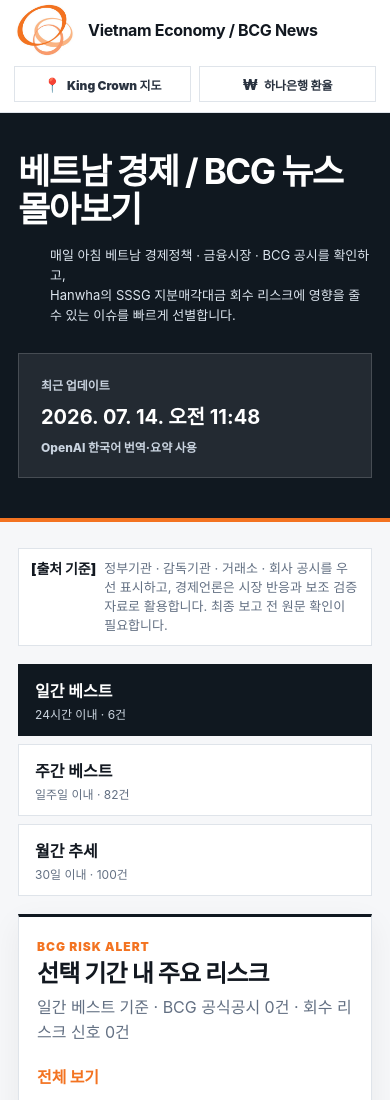
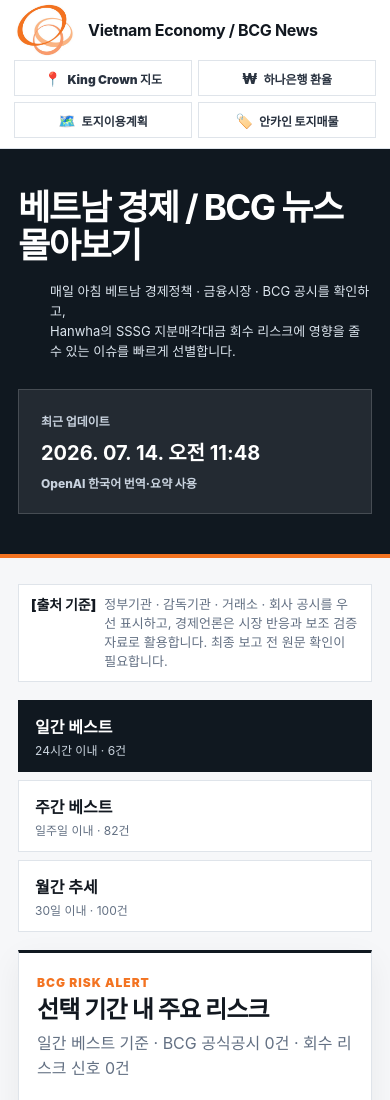
Before and after one commit to jeonys-12/vietnam-economic-newsletter, a website: page index.html in a window 390 px wide. Shown: the top 1100 px of the page. Drawn offline with Linux system fonts and the light colour scheme.

Commit message:
Add land planning and property shortcuts

```diff
--- a/index.html
+++ b/index.html
@@ -25,6 +25,12 @@
         </a>
         <a class="utility-link exchange-link" href="https://www.kebhana.com/cont/mall/mall15/mall1501/index.jsp" target="_blank" rel="noopener noreferrer" aria-label="Open Hana Bank exchange rates">
           <span aria-hidden="true">₩</span> 하나은행 환율
+        </a>
+        <a class="utility-link planning-link" href="https://thongtinquyhoach.hochiminhcity.gov.vn/" target="_blank" rel="noopener noreferrer" aria-label="Open Ho Chi Minh City land-use planning information">
+          <span aria-hidden="true">🗺️</span> 토지이용계획
+        </a>
+        <a class="utility-link land-sale-link" href="https://batdongsan.com.vn/ban-dat-phuong-an-khanh-2?tpl=map&amp;z=15&amp;nelat=10.822587803685268&amp;nelng=106.75813385128816&amp;swlat=10.786081930569885&amp;swlng=106.70697875881753" target="_blank" rel="noopener noreferrer" aria-label="Open An Khanh land listings in map view">
+          <span aria-hidden="true">🏷️</span> 안카인 토지매물
         </a>
       </nav>
       <nav class="top-nav" aria-label="Main navigation">
--- a/style.css
+++ b/style.css
@@ -61,12 +61,14 @@
 .header-actions {
   display: flex;
   align-items: center;
-  gap: 24px;
+  gap: 16px;
 }
 .utility-nav {
   display: flex;
+  flex-wrap: wrap;
   align-items: center;
-  gap: 8px;
+  justify-content: flex-end;
+  gap: 6px;
 }
 .utility-link {
   display: inline-flex;
@@ -74,7 +76,7 @@
   justify-content: center;
   gap: 6px;
   min-height: 36px;
-  padding: 0 12px;
+  padding: 0 10px;
   border: 1px solid var(--line);
   background: #fff;
   color: #2a3340;
@@ -390,8 +392,15 @@
 
 @media (max-width: 980px) {
   .top-nav { display: none; }
-  .site-header { gap: 16px; }
-  .header-actions { margin-left: auto; }
+  .site-header {
+    flex-wrap: wrap;
+    gap: 10px;
+    padding-top: 10px;
+    padding-bottom: 10px;
+  }
+  .header-actions,
+  .utility-nav { width: 100%; }
+  .utility-link { flex: 1 1 0; }
   .hero-inner { grid-template-columns: 1fr; }
   .controls { grid-template-columns: 1fr; }
   .card-head,
@@ -408,7 +417,7 @@
   .header-actions,
   .utility-nav { width: 100%; }
   .utility-link {
-    flex: 1 1 0;
+    flex: 1 1 calc(50% - 4px);
     padding: 0 8px;
     font-size: 12px;
   }
```
